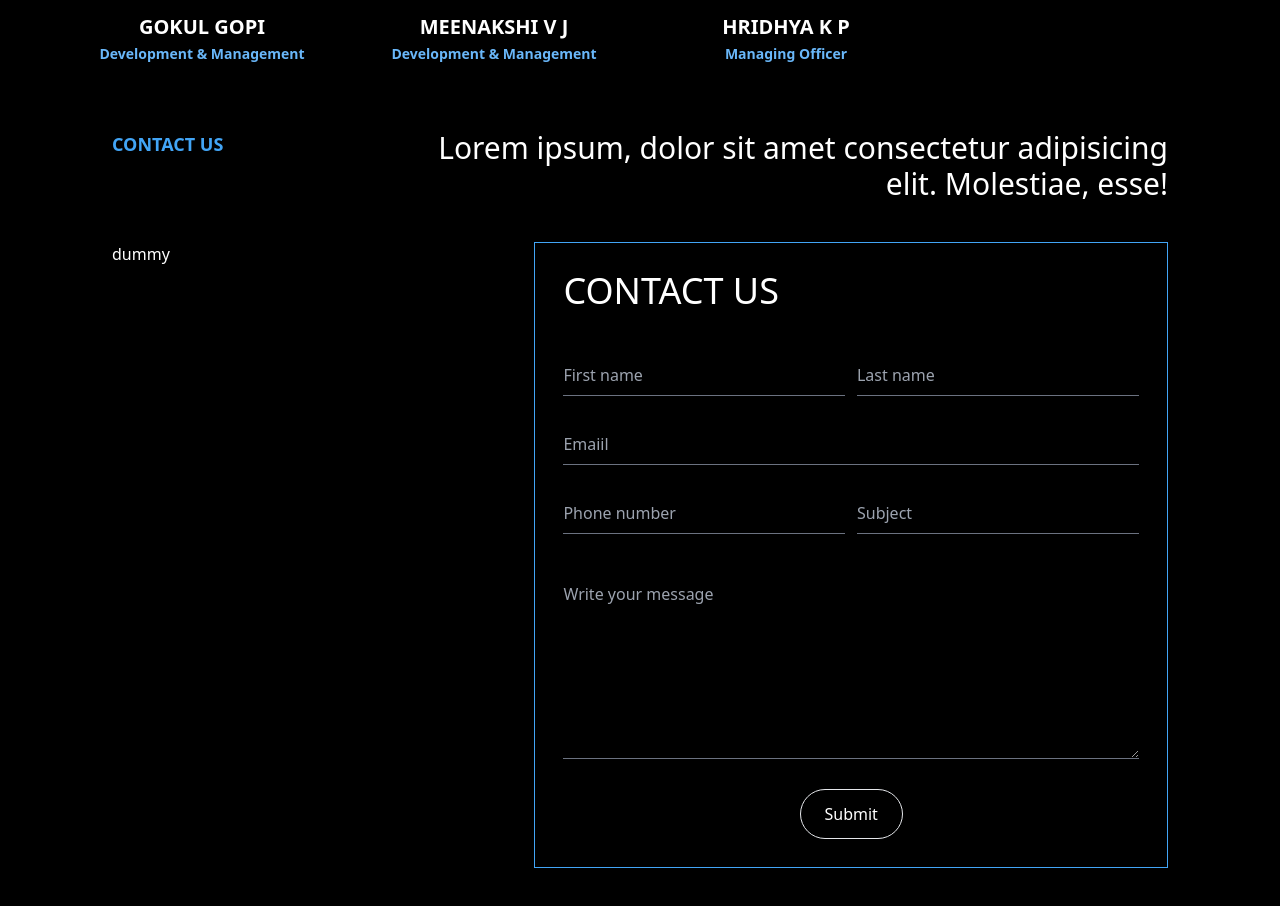
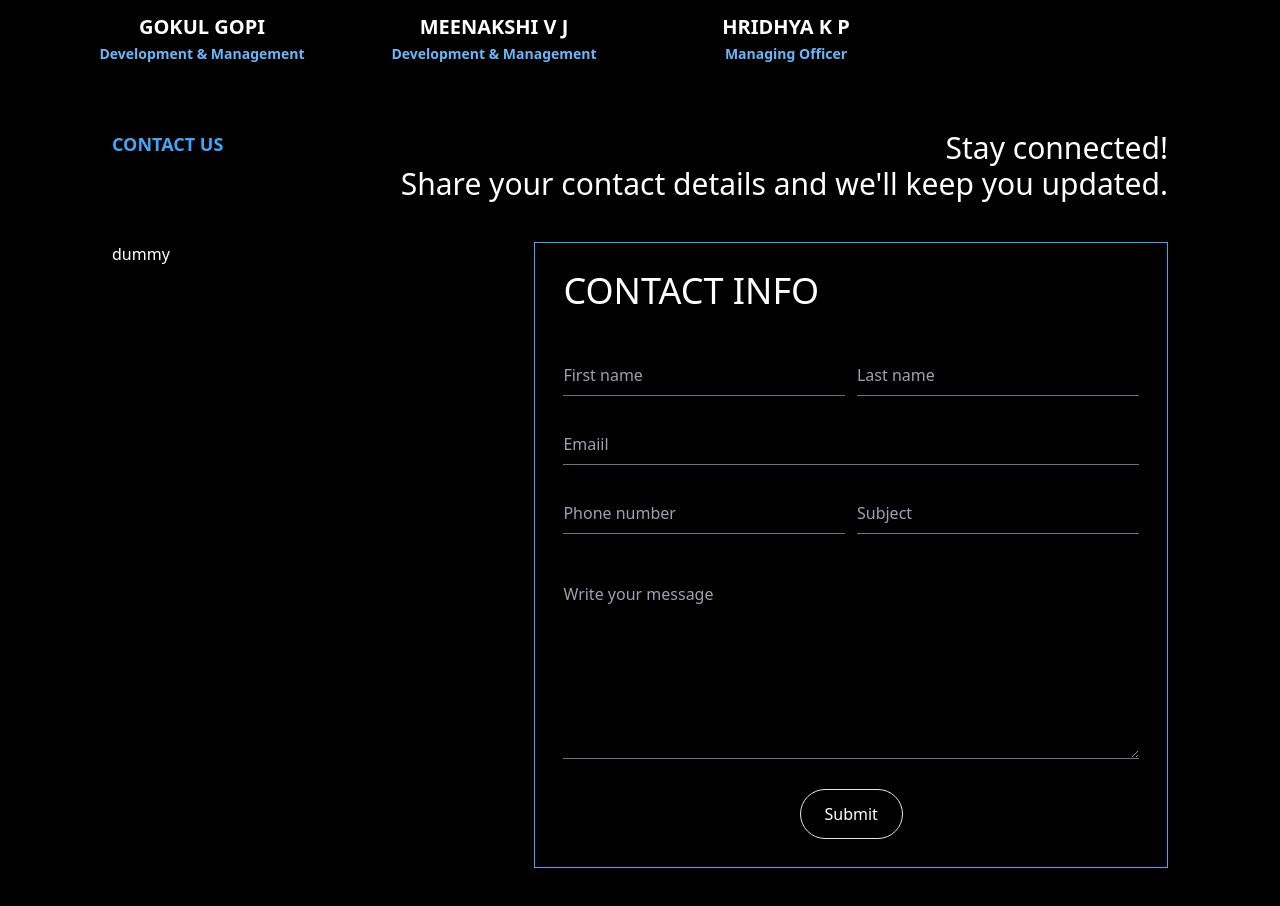
Before and after one commit to zetrel-in/zetrel_website, a website: page public/index.html in a window 1280 px wide. Shown: the part 2802-3708 px from the top of the page. Drawn offline with Linux system fonts and the light colour scheme.

Commit message:
contact content added

```diff
--- a/public/index.html
+++ b/public/index.html
@@ -267,14 +267,14 @@
                     <h5 class="text-lg text-logoblue2 font-bold">contact us</h5>
                 </div>
                 <div>
-                    <p class="text-md md:text-3xl text-left lg:text-right">Lorem ipsum, dolor sit amet consectetur adipisicing <br class="hidden lg:inline">elit. Molestiae, esse!</p>
+                    <p class="text-md md:text-3xl text-left lg:text-right">Stay connected!<br>Share your contact details and we'll keep you updated.</p>
                 </div>
             </div>
 
             <div class="flex justify-between flex-col lg:flex-row mt-10">
                 <div>dummy</div>
                 <div class="w-full lg:w-[60%] border border-logoblue2 p-7">
-                    <h3 class="uppercase text-4xl">contact us</h3>
+                    <h3 class="uppercase text-4xl">contact info</h3>
                     <form action="" class="mt-4">
                         <div class="flex justify-between flex-col lg:flex-row">
                             <input type="text" name="first-name" id="" class="contact-input" placeholder="First name">
```
